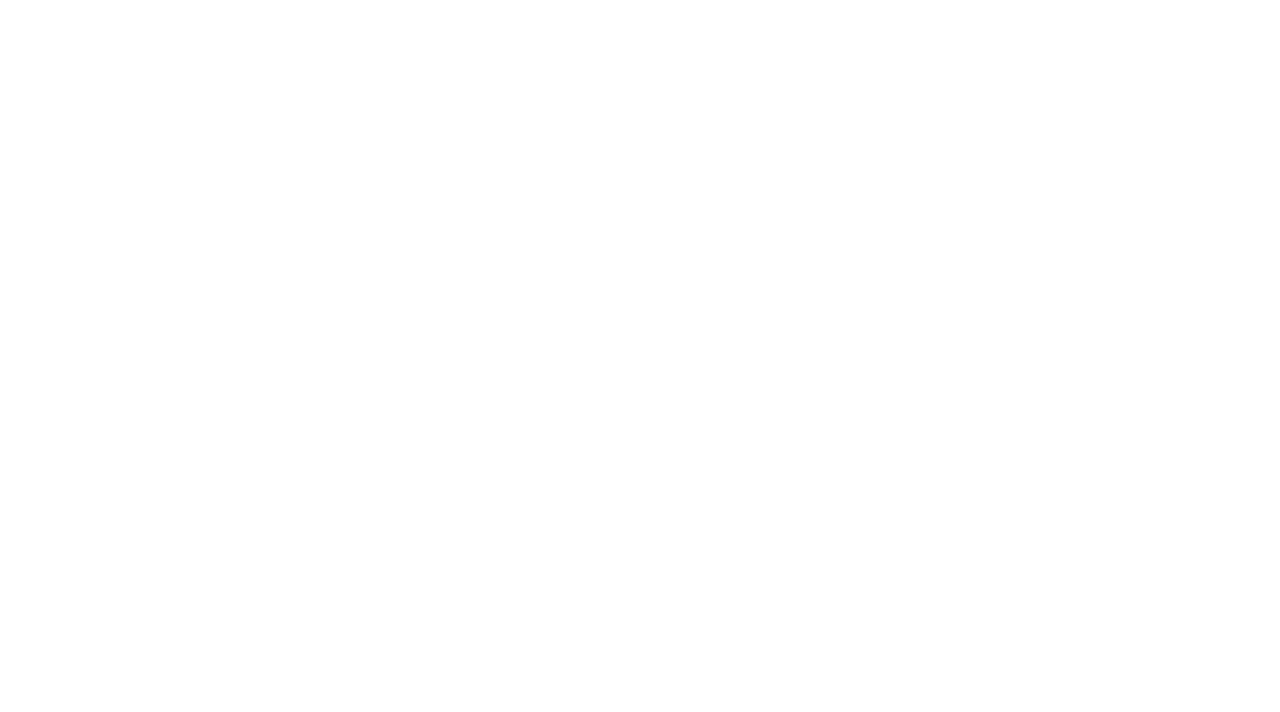
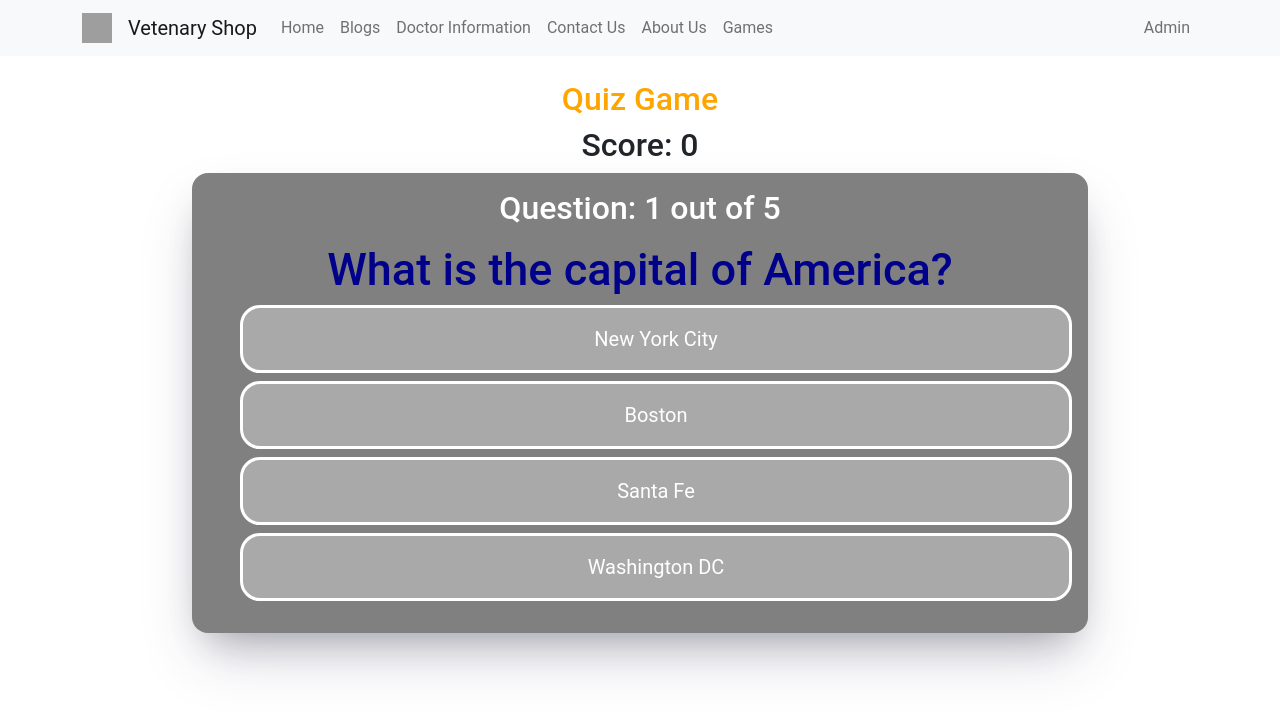
Before and after one commit to 00siam/vetenaryShop, a React (Create React App) app in the folder frontEnd/: page /games/QuizGame in a window 1280 px wide. Before the commit this address had no page. Shown: the top 712 px of the page. Built offline with nearby package versions, Linux system fonts and the light colour scheme; grey boxes are pictures that could not be loaded.

Commit message:
quiz game complete

```diff
--- a/frontEnd/src/Admin/AdminServices.jsx
+++ b/frontEnd/src/Admin/AdminServices.jsx
@@ -6,9 +6,10 @@ import AdminNav from "./AdminNav";
 import Footer from "../Footer/Footer";
 
 const AdminServices = () => {
+  //store data
   const [adminContact, setAdminContact] = useState([]);
 
-  useEffect(() => {
+  //fetch from backend
   const fetchServices = async () => {
     try {
       console.log("handle clicked start ....");
@@ -20,9 +21,14 @@ const AdminServices = () => {
       console.log(err);
     }
   };
+
+  // auto render frontend
+  useEffect(() => {
     fetchServices();
   }, []);
 
+
+  // Delete function
   const handleDeleteClick = async (id) => {
     try {
       console.log("handle deltected click start ");
--- a/frontEnd/src/Admin/Adminlogin.jsx
+++ b/frontEnd/src/Admin/Adminlogin.jsx
@@ -89,7 +89,7 @@ const Adminlogin = () => {
                 <MDBCardBody className="p-4 w-100 d-flex flex-column">
                   <h2 className="fw- mb-2 text-center">Sign in</h2>
                   <p className="text-dark-50 mb-3">
-                    Please enter your login and password!
+                    Please enter your login and password
                   </p>
 
                   <MDBInput
--- a/frontEnd/src/App.jsx
+++ b/frontEnd/src/App.jsx
@@ -13,6 +13,7 @@ import Blogs from "../src/Blogs/Blogs";
 import Doctorinfomation  from './Doctorinformation/Doctorinfomation';
 import Games from './Games/Games';
 import RandomDog from './Games/RandomDog';
+import QuizGame from './Games/QuizGame';
 import YearInDate from './Games/YearInDate';
 import ContactUs from './Contact/ContactUs';
 import AboutUs from './AboutUs/AboutUs';
@@ -29,6 +30,7 @@ function App() {
         <Route path="/contactUs" element={<ContactUs/>}/>
         <Route path="/aboutUs" element={<AboutUs/>}/>
         <Route path="/games" element={<Games/>}/>
+        <Route path="/games/QuizGame" element={<QuizGame/>}/>
         <Route path="/games/randomDog" element={<RandomDog/>}/>
         <Route path="/games/yearsInDate" element={<YearInDate/>}/>
         <Route path="/adminlogin" element={<Adminlogin/>}/>
--- /dev/null
+++ b/frontEnd/src/Games/QuizGame.jsx
@@ -0,0 +1,139 @@
+import React, { useState } from "react";
+import Nav from "../NabBar/Nav";
+import "./quizGame.css";
+
+const QuizGame = () => {
+  // Properties
+  const [showResults, setShowResults] = useState(false);
+  const [currentQuestion, setCurrentQuestion] = useState(0);
+  const [score, setScore] = useState(0);
+
+  const questions = [
+    {
+      text: "What is the capital of America?",
+      options: [
+        { id: 0, answer: "New York City", isCorrect: false },
+        { id: 1, answer: "Boston", isCorrect: false },
+        { id: 2, answer: "Santa Fe", isCorrect: false },
+        { id: 3, answer: "Washington DC", isCorrect: true },
+      ],
+    },
+    {
+      text: "What year was the Constitution of America written?",
+      options: [
+        { id: 0, answer: "1787", isCorrect: true },
+        { id: 1, answer: "1776", isCorrect: false },
+        { id: 2, answer: "1774", isCorrect: false },
+        { id: 3, answer: "1826", isCorrect: false },
+      ],
+    },
+    {
+      text: "Who was the second president of the US?",
+      options: [
+        { id: 0, answer: "John Adams", isCorrect: true },
+        { id: 1, answer: "Paul Revere", isCorrect: false },
+        { id: 2, answer: "Thomas Jefferson", isCorrect: false },
+        { id: 3, answer: "Benjamin Franklin", isCorrect: false },
+      ],
+    },
+    {
+      text: "What is the largest state in the US?",
+      options: [
+        { id: 0, answer: "California", isCorrect: false },
+        { id: 1, answer: "Alaska", isCorrect: true },
+        { id: 2, answer: "Texas", isCorrect: false },
+        { id: 3, answer: "Montana", isCorrect: false },
+      ],
+    },
+    {
+      text: "Which of the following countries DO NOT border the US?",
+      options: [
+        { id: 0, answer: "Canada", isCorrect: false },
+        { id: 1, answer: "Russia", isCorrect: true },
+        { id: 2, answer: "Cuba", isCorrect: true },
+        { id: 3, answer: "Mexico", isCorrect: false },
+      ],
+    },
+  ];
+
+  // Helper Functions
+
+  /* A possible answer was clicked */
+  const optionClicked = (isCorrect) => {
+
+    // Increment the score
+    if (isCorrect) {
+      setScore( score + 1 );
+    }
+
+    if (currentQuestion + 1 < questions.length) {
+      setCurrentQuestion(currentQuestion + 1);
+    } else {
+      setShowResults(true);
+    }
+  };
+
+  /* Resets the game back to default */
+  const restartGame = () => {
+    setScore(0);
+    setCurrentQuestion(0);
+    setShowResults(false);
+  };
+
+  return (
+    <>
+      <Nav />
+
+      {/* heading */}
+      <div className="container">
+        <h2 style={{ color: "orange", marginTop: 80 }}> Quiz Game</h2>
+      </div>
+
+      {/* 2. Current Score  */}
+      <h2>Score: {score}</h2>
+
+      {/* 3. Show results or show the question game  */}
+      {showResults ? (
+        /* 4. Final Results */
+        <div className="final-results">
+          <h1>Final Results</h1>
+          <h2>
+            {score} out of {questions.length} correct - (
+            {(score / questions.length) * 100}%)
+          </h2>
+          <button onClick={() => restartGame()}>Restart game</button>
+        </div>
+      ) : (
+
+        /* 5. Question Card  */
+        <div className="question-card">
+          {/* Current Question  */}
+          <h2>
+            {/* Dynamic  */}
+            { <p> Question: { currentQuestion+1 } out of {questions.length} </p> }
+
+          </h2>
+
+           {/* Question show  */}
+          <h3 className="question-text">{ questions[currentQuestion].text }</h3>
+
+          {/* List of possible answers  */}
+          <ul>
+            { questions[currentQuestion].options.map((option) => {
+              return (
+                <li
+                  key={option.id}
+                  onClick={ ()=>optionClicked(option.isCorrect) }
+                >
+                  { option.answer }
+                </li>
+              );
+            }) }
+          </ul>
+        </div>
+      )}
+    </>
+  );
+};
+
+export default QuizGame;
--- a/frontEnd/src/Games/RandomDog.jsx
+++ b/frontEnd/src/Games/RandomDog.jsx
@@ -1,5 +1,7 @@
 import React from 'react'
 import Nav from "../NabBar/Nav"
+
+
 
 import { useState, useEffect } from 'react';
 import Axios from "axios";
--- /dev/null
+++ b/frontEnd/src/Games/quizGame.css
@@ -0,0 +1,66 @@
+.question-card {
+
+    margin: 0 auto;
+
+
+    width: 70%;
+    height: auto;
+
+
+    background-color: gray;
+    padding: 16px ;
+    border-radius: 16px;
+    color: white;
+    box-shadow: rgba(50, 50, 93, 0.25) 0px 30px 60px -12px,
+      rgba(0, 0, 0, 0.3) 0px 18px 36px -18px;
+  }
+
+  ul {
+    list-style: none;
+  }
+
+  li {
+    margin-top: 8px;
+    background-color: darkgray;
+    padding: 16px;
+    border: 3px solid white;
+    border-radius: 20px;
+    font-size: 20px;
+  }
+
+  .question-text {
+    color: darkblue;
+    font-size: 45px;
+  }
+
+  .final-results {
+
+    margin: 0 auto;
+
+
+    width: 50%;
+    height: auto;
+    margin-top: 64px;
+
+
+    background-color: gray;
+    padding: 16px;
+    border-radius: 16px;
+    color: white;
+    box-shadow: rgba(50, 50, 93, 0.25) 0px 30px 60px -12px,
+      rgba(0, 0, 0, 0.3) 0px 18px 36px -18px;
+  }
+
+  button {
+    background-color: red;
+    border: none;
+    color: white;
+    padding: 16px 24px;
+    text-align: center;
+    text-decoration: none;
+    display: inline-block;
+    font-size: 16px;
+    font-weight: bold;
+
+    border-radius: 24px;
+  }
```
Lines whose indentation alone changed are shown as unchanged.
